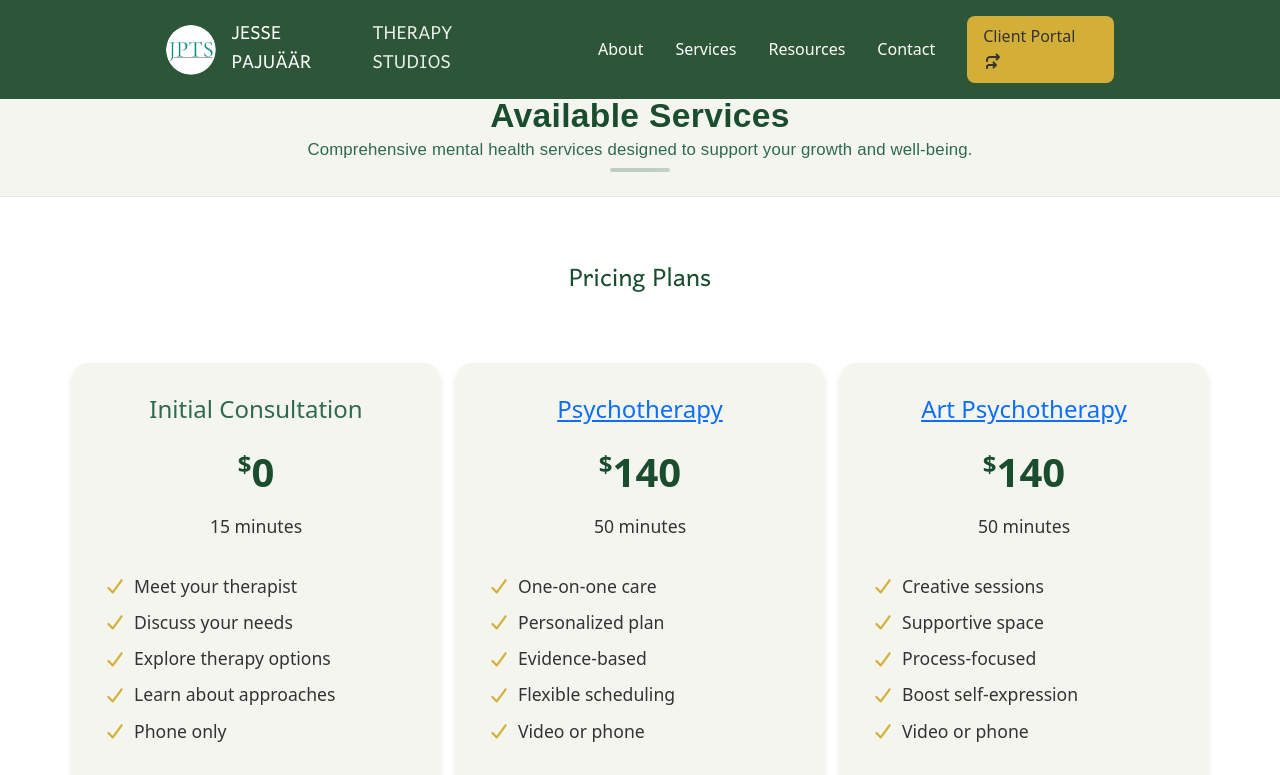
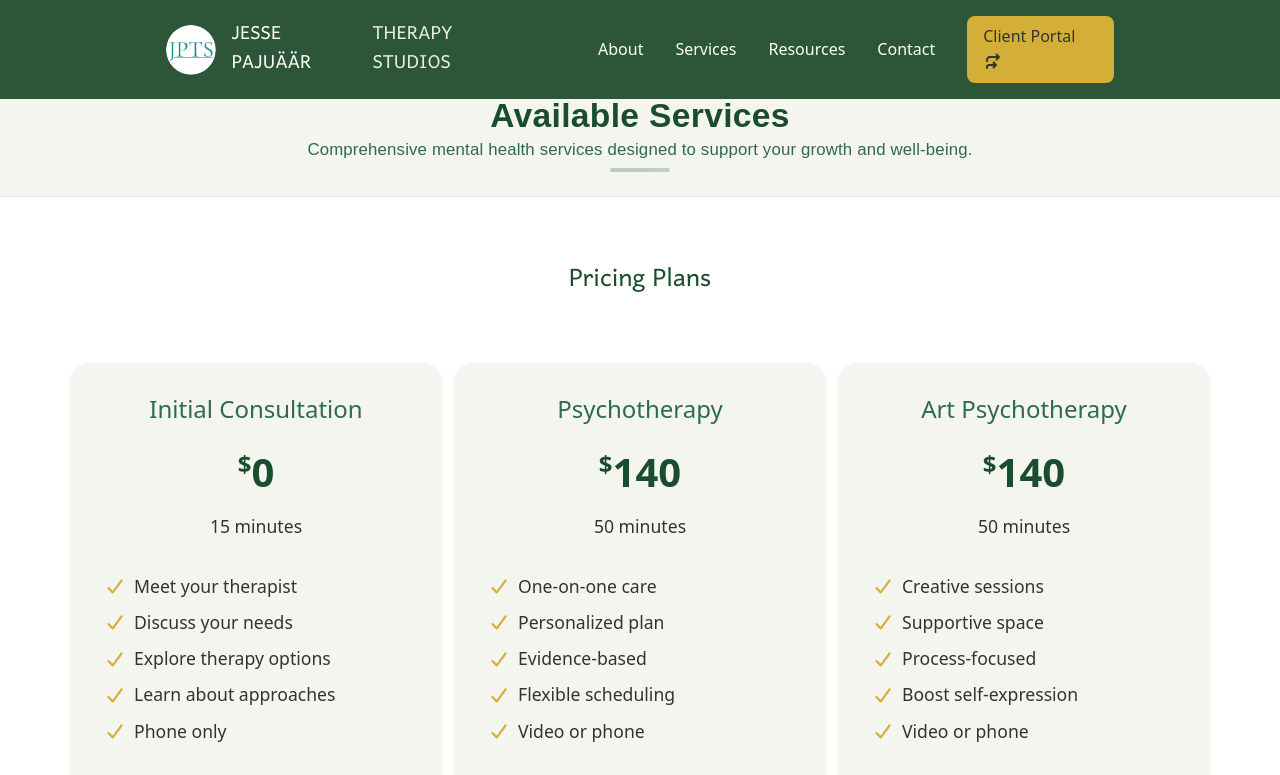
Before and after one commit to danispinxo/jesse-site, a Next.js app: page /services in a window 1280 px wide. Shown: the top 775 px of the page. Built offline with nearby package versions, Linux system fonts and the light colour scheme; a web font is replaced by a local one.

Commit message:
Pricing page styling

```diff
--- a/src/app/styles/services.scss
+++ b/src/app/styles/services.scss
@@ -77,6 +77,14 @@
             font-size: 1.5rem;
             margin-bottom: $spacing-md;
           }
+
+          &[id] {
+            scroll-margin-top: 100px;
+
+            @media (max-width: $breakpoint-md) {
+              scroll-margin-top: 90px;
+            }
+          }
         }
 
         p {
@@ -125,6 +133,24 @@
         }
       }
     }
+  }
+}
+
+@keyframes drawOutline {
+  0% {
+    clip-path: polygon(0 0, 0 0, 0 0, 0 0);
+  }
+  25% {
+    clip-path: polygon(0 0, 100% 0, 100% 0, 0 0);
+  }
+  50% {
+    clip-path: polygon(0 0, 100% 0, 100% 100%, 100% 100%);
+  }
+  75% {
+    clip-path: polygon(0 0, 100% 0, 100% 100%, 0 100%);
+  }
+  100% {
+    clip-path: polygon(0 0, 100% 0, 100% 100%, 0 100%);
   }
 }
 
@@ -191,6 +217,12 @@
 
         &:hover {
           transform: translateY(-5px);
+
+          h3 .pricing-card-link {
+            &::before {
+              animation: drawOutline 0.6s ease forwards;
+            }
+          }
         }
 
         h3 {
@@ -201,6 +233,38 @@
           @media (max-width: $breakpoint-md) {
             font-size: 1.3rem;
             margin-bottom: $spacing-sm;
+          }
+
+          .pricing-card-link {
+            color: $secondary-green;
+            text-decoration: none;
+            transition: all $transition-normal;
+            position: relative;
+            display: inline-block;
+            padding: 4px 8px;
+            margin: -4px -8px;
+
+            &::before {
+              content: "";
+              position: absolute;
+              top: 0;
+              left: 0;
+              right: 0;
+              bottom: 0;
+              border: 2px solid $primary-green;
+              border-radius: $border-radius-sm;
+              clip-path: polygon(0 0, 0 0, 0 0, 0 0);
+              pointer-events: none;
+            }
+
+            &:hover {
+              color: $primary-green;
+              transform: translateY(-1px);
+            }
+
+            &:active {
+              transform: translateY(0);
+            }
           }
         }
 
@@ -274,3 +338,21 @@
     }
   }
 }
+
+@keyframes drawOutline {
+  0% {
+    clip-path: polygon(0 0, 0 0, 0 0, 0 0);
+  }
+  25% {
+    clip-path: polygon(0 0, 100% 0, 100% 0, 0 0);
+  }
+  50% {
+    clip-path: polygon(0 0, 100% 0, 100% 100%, 100% 100%);
+  }
+  75% {
+    clip-path: polygon(0 0, 100% 0, 100% 100%, 0 100%);
+  }
+  100% {
+    clip-path: polygon(0 0, 100% 0, 100% 100%, 0 100%);
+  }
+}
```
